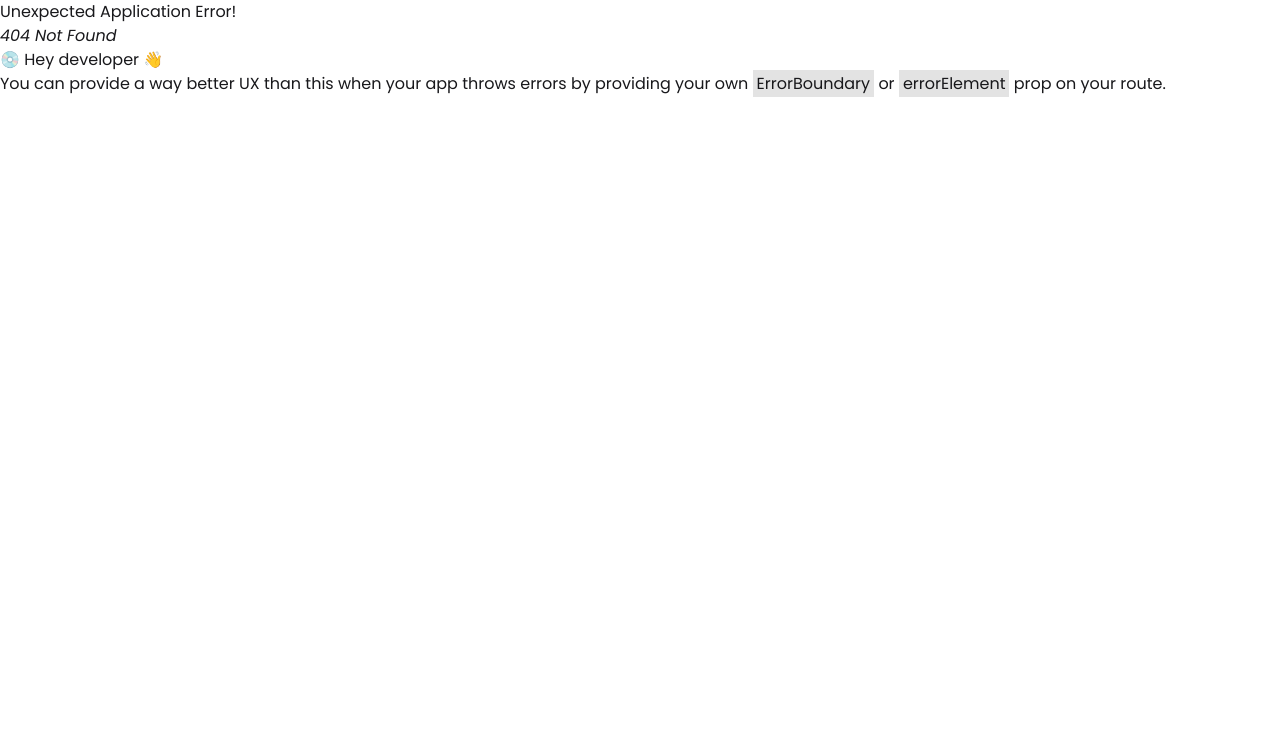
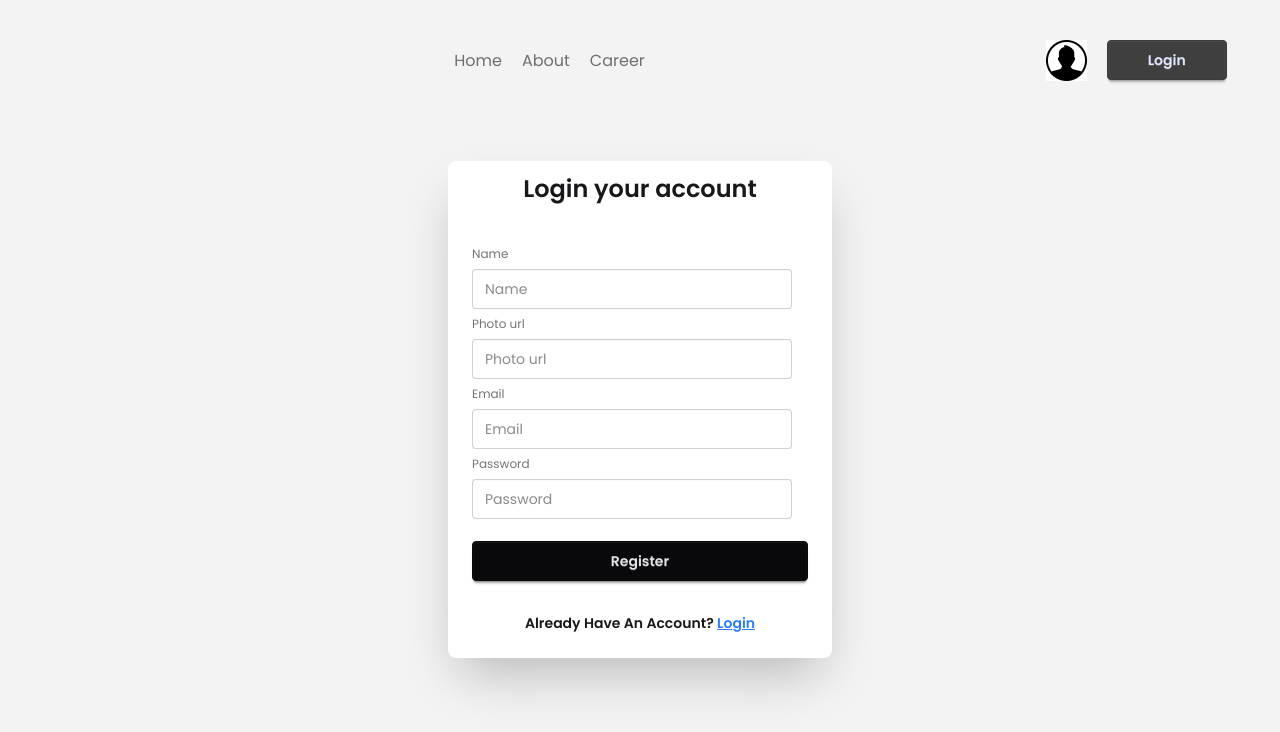
Before and after one commit to Mdismail2001/News_portal, a React (Vite) app: page /auth/register in a window 1280 px wide. Before the commit this address had no page. Shown: the top 732 px of the page. Built offline with nearby package versions, Linux system fonts and the light colour scheme.

Commit message:
login and register page added

```diff
--- a/package.json
+++ b/package.json
@@ -13,6 +13,7 @@
     "@tailwindcss/vite": "^4.1.13",
     "date-fns": "^4.1.0",
     "dayjs": "^1.11.18",
+    "firebase": "^12.3.0",
     "react": "^19.1.1",
     "react-dom": "^19.1.1",
     "react-fast-marquee": "^1.6.5",
--- a/src/components/Layout/Home.jsx
+++ b/src/components/Layout/Home.jsx
@@ -14,13 +14,13 @@
                 <nav className='w-11/12 mx-auto mt-5'><Navbar></Navbar></nav>
             </header>
             <main className='w-11/12 mx-auto my-3 grid grid-cols-12 gap-5'>
-                <aside className='col-span-3'>
+                <aside className='col-span-3 sticky top-0 h-fit'>
                     <LeftAside></LeftAside>
                 </aside>
                  <section className='col-span-6'>
                     <Outlet></Outlet>
                  </section>
-                 <aside className='col-span-3'>
+                 <aside className='col-span-3 sticky top-0 h-fit'>
                     <RightAside></RightAside>
                 </aside>
             </main>
--- a/src/components/Navbar.jsx
+++ b/src/components/Navbar.jsx
@@ -1,5 +1,5 @@
 import React from 'react';
-import { NavLink } from 'react-router';
+import { Link, NavLink } from 'react-router';
 
 const Navbar = () => {
     return (
@@ -12,7 +12,7 @@
             </div>
             <div className='flex gap-5'>
                 <img src="/src/assets/user.png" alt="" />
-                <button className=' btn btn-primary px-10'>Login</button>
+                <Link to ="/auth/login" className=' btn btn-primary px-10'>Login</Link>
             </div>
         </div>
     );
--- /dev/null
+++ b/src/components/authLayout/AuthLayout.jsx
@@ -0,0 +1,18 @@
+import React from 'react';
+import { Outlet } from 'react-router';
+import Navbar from '../Navbar';
+
+const AuthLayout = () => {
+    return (
+        <div className='bg-base-200 min-h-screen '>
+            <header className='w-11/12 mx-auto py-10 '>
+            <Navbar></Navbar>
+            </header>
+            <main className='w-11/12 mx-auto'>
+                <Outlet></Outlet>
+            </main>
+        </div>
+    );
+};
+
+export default AuthLayout;
--- /dev/null
+++ b/src/components/authLayout/Login.jsx
@@ -0,0 +1,25 @@
+import React from 'react';
+import { Link } from 'react-router';
+
+const Login = () => {
+    return (
+        <div  className='flex justify-center py-10'>
+            <div className="card bg-base-100 w-full max-w-sm shrink-0 shadow-2xl ">
+                <h1 className='text-center font-semibold text-2xl py-3'>Login your account </h1>
+                <div className="card-body">
+                    <fieldset className="fieldset">
+                    <label className="label">Email</label>
+                    <input type="email" className="input" placeholder="Email" />
+                    <label className="label">Password</label>
+                    <input type="password" className="input" placeholder="Password" />
+                    <div><a className="link link-hover">Forgot password?</a></div>
+                    <button className="btn btn-neutral mt-4">Login</button>
+                    </fieldset>
+                     <p className='text-center font-semibold pt-5'>Don't Have An Account? <Link to="/auth/register" className='text-blue-500 underline'>Register</Link></p>
+                </div>
+            </div>
+        </div>
+    );
+};
+
+export default Login;
--- /dev/null
+++ b/src/components/authLayout/Register.jsx
@@ -0,0 +1,33 @@
+import React from 'react';
+import { Link } from 'react-router';
+
+const Register = () => {
+    return (
+        <div  className='flex justify-center py-10'>
+            <div className="card bg-base-100 w-full max-w-sm shrink-0 shadow-2xl ">
+                <h1 className='text-center font-semibold text-2xl py-3'>Login your account </h1>
+                <div className="card-body">
+                    <fieldset className="fieldset">
+                    {/* name */}
+                    <label className="label">Name</label>
+                    <input type="name"  className="input" placeholder="Name" />
+                    {/* photo url */}
+                    <label className="label">Photo url</label>
+                    <input type="Photo url" className="input" placeholder="Photo url" />
+                    {/* email */}
+                    <label className="label">Email</label>
+                    <input type="email" className="input" placeholder="Email" />
+                    {/* password */}
+                    <label className="label">Password</label>
+                    <input type="password" className="input" placeholder="Password" />
+
+                    <button className="btn btn-neutral mt-4">Register</button>
+                    </fieldset>
+                     <p className='text-center font-semibold pt-5'>Already Have An Account? <Link to="/auth/login" className='text-blue-500 underline'>Login</Link></p>
+                </div>
+            </div>
+        </div>
+    );
+};
+
+export default Register;
--- a/src/main.jsx
+++ b/src/main.jsx
@@ -9,6 +9,9 @@
 import Home from './components/Layout/Home.jsx';
 import HomeChild from './components/Pages/HomeChild.jsx';
 import CategoryNews from './components/Pages/CategoryNews.jsx';
+import AuthLayout from './components/authLayout/AuthLayout.jsx';
+import Login from './components/authLayout/Login.jsx';
+import Register from './components/authLayout/Register.jsx';
 
 const router = createBrowserRouter([
   { path: "/", Component: Home,
@@ -20,6 +23,14 @@
     ]
 
   },
+  {
+    path:"/auth",
+    Component:AuthLayout,
+    children:[
+      {path:'/auth/login', Component:Login},
+      {path:'/auth/register', Component:Register},
+    ]
+  }
 
 ]);
 
```
Also changed, not shown: 1 other file (tests, documents, lock files or other folders).
